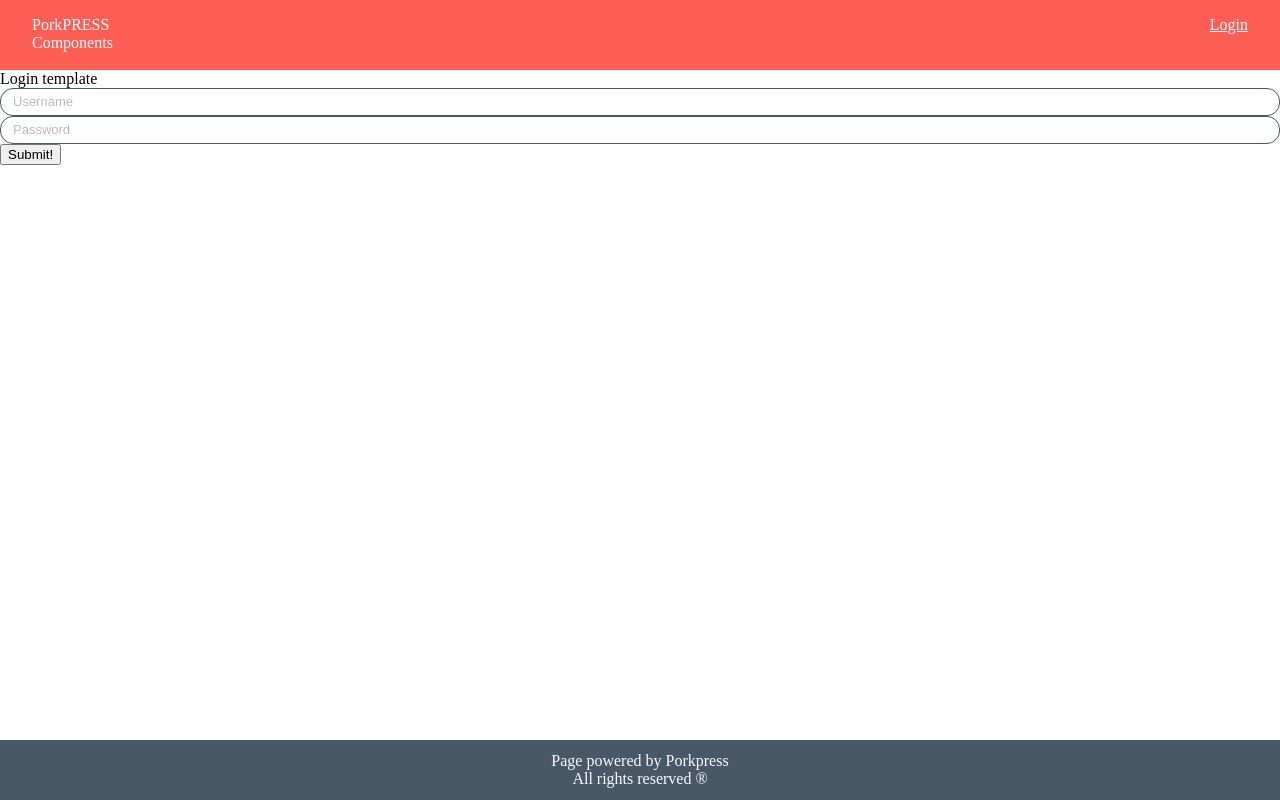
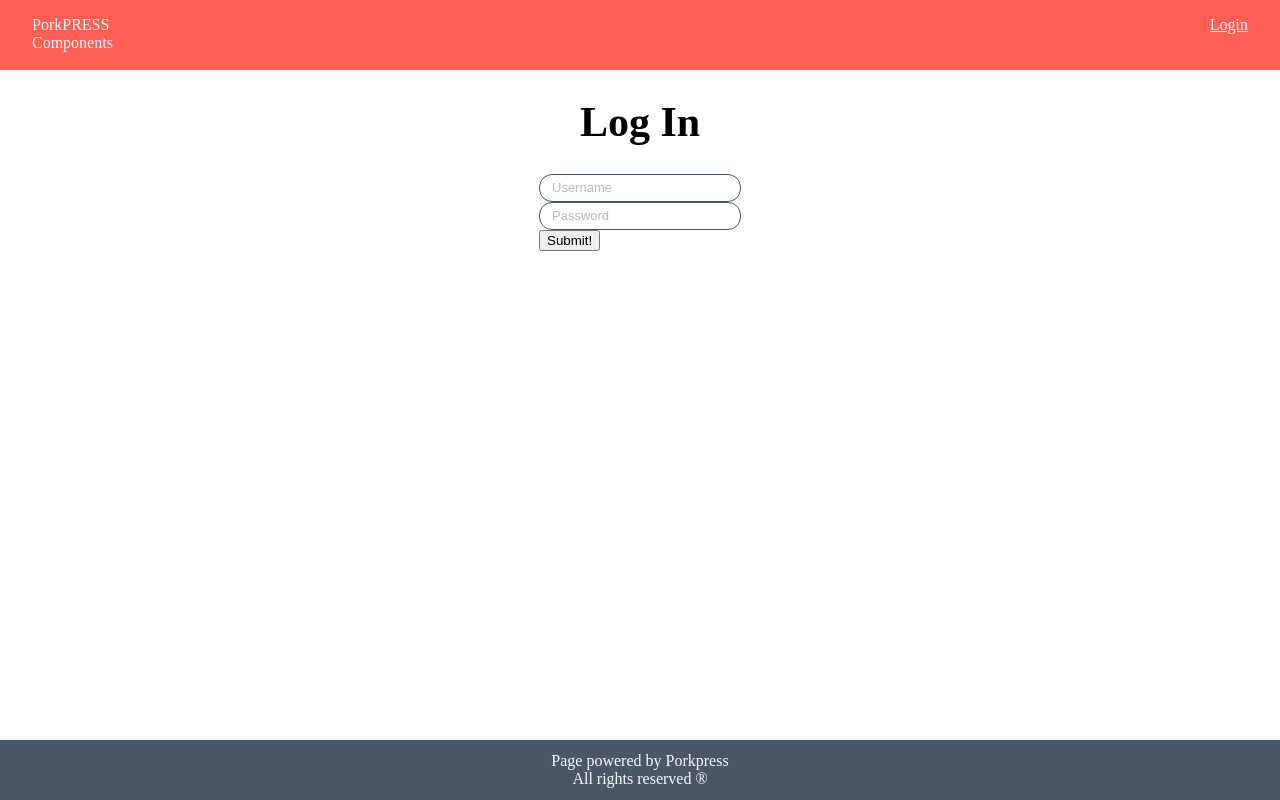
Before and after one commit to pawelacio/porkpress-react, a Next.js app: page /login in a window 1280 px wide. Built offline with nearby package versions, Linux system fonts and the light colour scheme; a web font is replaced by a local one.

Commit message:
Login page layout fixes

```diff
--- a/components/layout/grid/grid.styled.tsx
+++ b/components/layout/grid/grid.styled.tsx
@@ -1,15 +1,37 @@
-import styled from 'styled-components';
+import styled, { css } from 'styled-components';
 import device from '../../styles/rwd';
 
-export const GridContainer = styled.div`
+interface StyledGridProps {
+  center?: boolean,
+  fullHeight?: boolean,
+  column?: boolean,
+};
+
+interface StyledGridElementProps {
+  width?: number;
+};
+
+export const GridContainer = styled.div<StyledGridProps>`
   display: flex;
   flex-wrap: wrap;
   max-width: 1200px;
   margin: 0 auto;
 
+  ${ props => props.column && css`
+    flex-direction: column;
+  `}
+
+  ${ props => props.center && css`
+    justify-content: center;
+  `}
+
+  ${ props => props.fullHeight && css`
+    height: 100%;
+    align-items: center;
+  `}
 `;
 
-export const GridElement = styled.div<{ width }>`
+export const GridElement = styled.div<StyledGridElementProps>`
   flex-basis: ${ props => props.width ? `${ props.width/12*100 }%` : '100%' };
 `;
 
--- a/components/layout/layout.styled.tsx
+++ b/components/layout/layout.styled.tsx
@@ -6,5 +6,6 @@ export const LayoutContainer = styled.div`
 
 export const PageContent = styled.div`
   min-height: calc(100vh - 60px);
+  /* height: calc(100vh - 60px); */
   padding-top: 70px;
 `;
--- a/pages/login.tsx
+++ b/pages/login.tsx
@@ -1,8 +1,17 @@
 import React from 'react';
 import { Layout } from '../components/layout/layout.component';
-import { Formik, Form, Field, FieldProps, FormikProps, ErrorMessage } from 'formik';
+import {
+  Formik,
+  Form,
+  Field,
+  FieldProps,
+  FormikProps,
+  ErrorMessage,
+} from 'formik';
 import * as Yup from 'yup';
 import { Input } from '../components/ui/inputs/input/input.component';
+import { GridContainer } from '../components/layout/grid/grid.styled';
+import { Head1 } from '../components/styles/headers';
 
 interface LoginValues {
   username: string,
@@ -20,7 +29,7 @@ const errorMessages = {
 }
 
 const LoginSchema = Yup.object().shape({
-  email: Yup.string()
+  username: Yup.string()
     .required(errorMessages.username),
   password: Yup.string()
     .required(errorMessages.password),
@@ -35,7 +44,8 @@ const Login = () => {
 
   return (
     <Layout>
-      Login template
+      <GridContainer center fullHeight column>
+        <Head1>Log In</Head1>
         <Formik
           initialValues={ initialValues }
           validationSchema={ LoginSchema }
@@ -71,8 +81,7 @@ const Login = () => {
             </Form>
           )}
         </Formik>
-
-
+      </GridContainer>
     </Layout>
   )
 }
```
Lines whose indentation alone changed are shown as unchanged.
